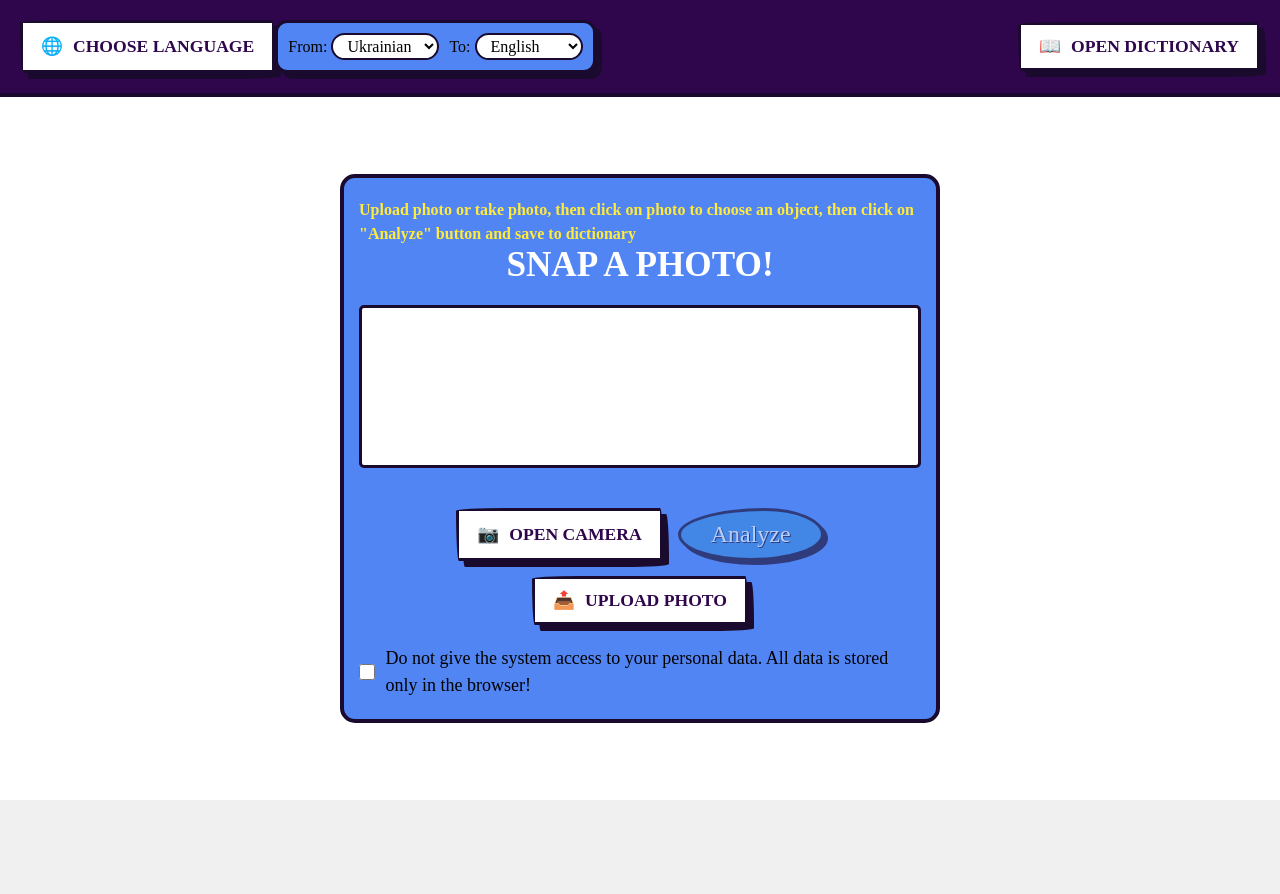
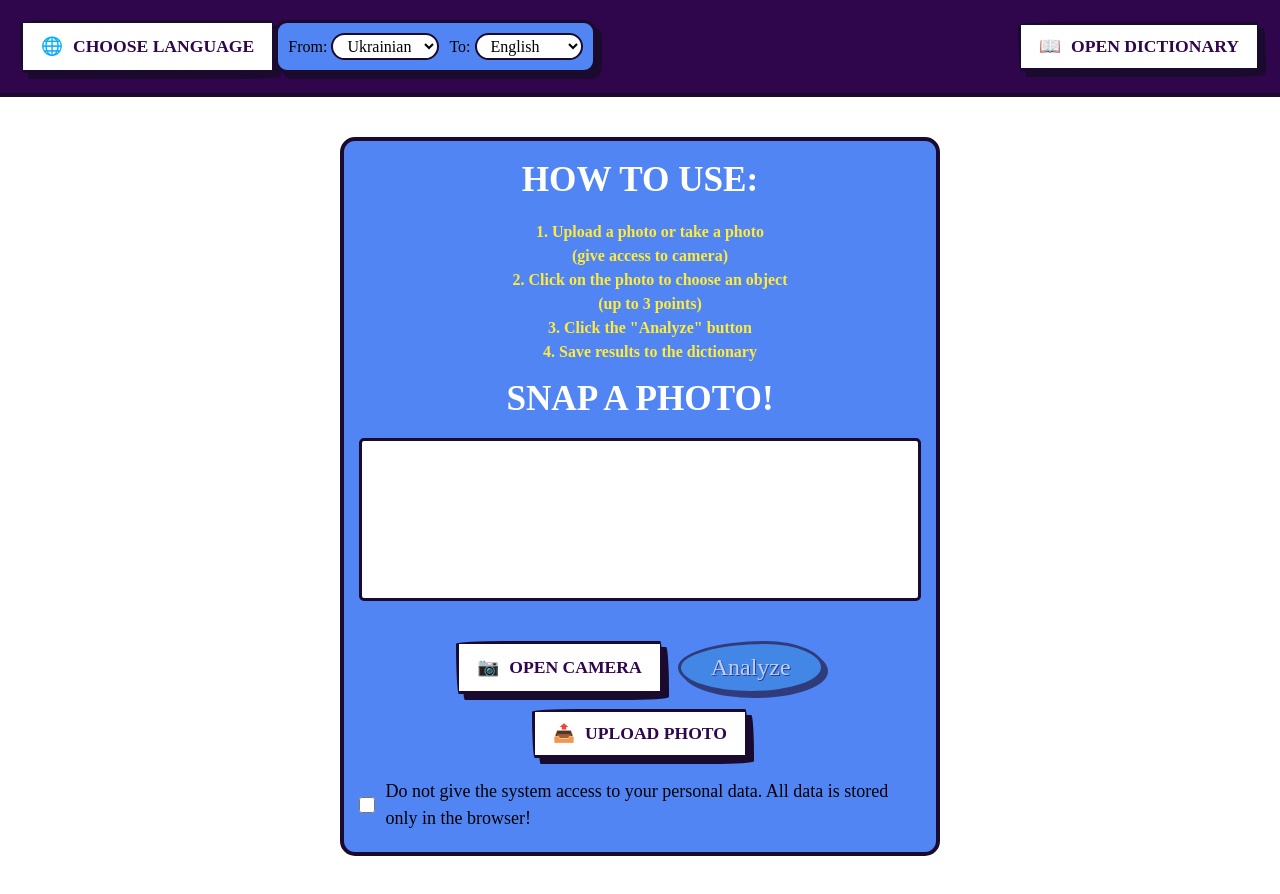
Before and after one commit to illiayatsentyuk/teens_in_ai, a React (Vite) app in the folder apps/frontend/: page / in a window 1280 px wide. Before the commit the page ends 800 px from the top, so only its background shows below. Built offline with nearby package versions, Linux system fonts and the light colour scheme; a web font is replaced by a local one.

Commit message:
feat: Update Home page instructions for photo analysis with a clearer step-by-step guide

```diff
--- a/apps/frontend/src/pages/Home.jsx
+++ b/apps/frontend/src/pages/Home.jsx
@@ -252,7 +252,13 @@ function Home() {
 
             <main className="main-content">
                 <div className="camera-box">
-                    <p style={{ color: '#ffeb3b', fontWeight: 'bold' }}>Upload photo or take photo, then click on photo to choose an object, then click on "Analyze" button and save to dictionary</p>
+                    <h2 className="camera-box-title">How to use:</h2>
+                    <ul style={{ color: '#ffeb3b', fontWeight: 'bold', margin: '0 0 1rem', paddingLeft: '1.25rem', lineHeight: 1.5, textAlign: 'center', listStyle:"none" }}>
+                        <li>1. Upload a photo or take a photo <br />(give access to camera)</li>
+                        <li>2. Click on the photo to choose an object <br />(up to 3 points)</li>
+                        <li>3. Click the &quot;Analyze&quot; button</li>
+                        <li>4. Save results to the dictionary</li>
+                    </ul>
                     <h2 className="camera-box-title">SNAP A PHOTO!</h2>
 
                     <div className="preview-container">
```
